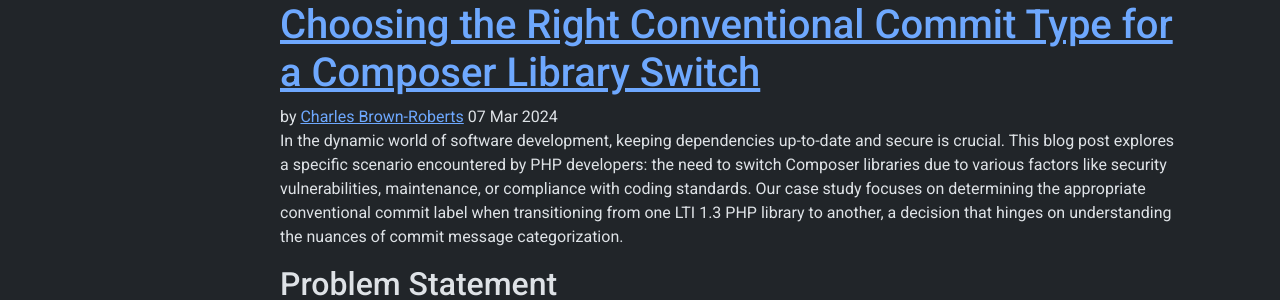
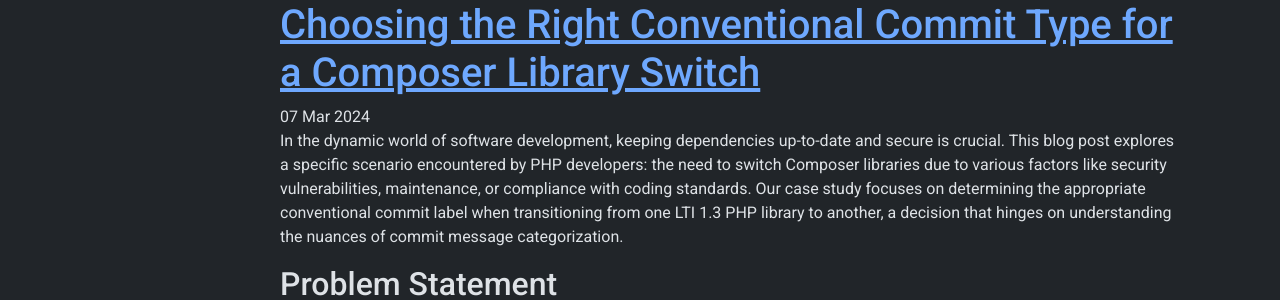
Before and after one commit to cgb37/cgb37.github.io, a Jekyll site: the page built from _posts/2024-03-07-choosing-the-right-conventional-commit-type-for-a-composer-library-switch.html, in a window 1280 px wide. Shown: the part 616-916 px from the top of the page. Built offline with Jekyll 4.4.1, drawn with Linux system fonts in a browser that asks for light colours; nearby versions of some CDN libraries; a style sheet for code colours, icons or effects is not loaded.

```diff
--- a/_layouts/blog/post.html
+++ b/_layouts/blog/post.html
@@ -46,7 +46,6 @@ technologies:
             <article id="{{ page.id }}">
                 <h1><a href="{{ page.url }}" rel="bookmark" title="{{ page.title }}">{{ page.title }}</a></h1>
                 <div class="article-metadata">
-                    <span>by <a href="{{ page.author_url}}">{{ page.author }}</a></span>
                     <span>{{ page.date | date_to_string }}</span>
                 </div>
                 <div class="article-body">
```
